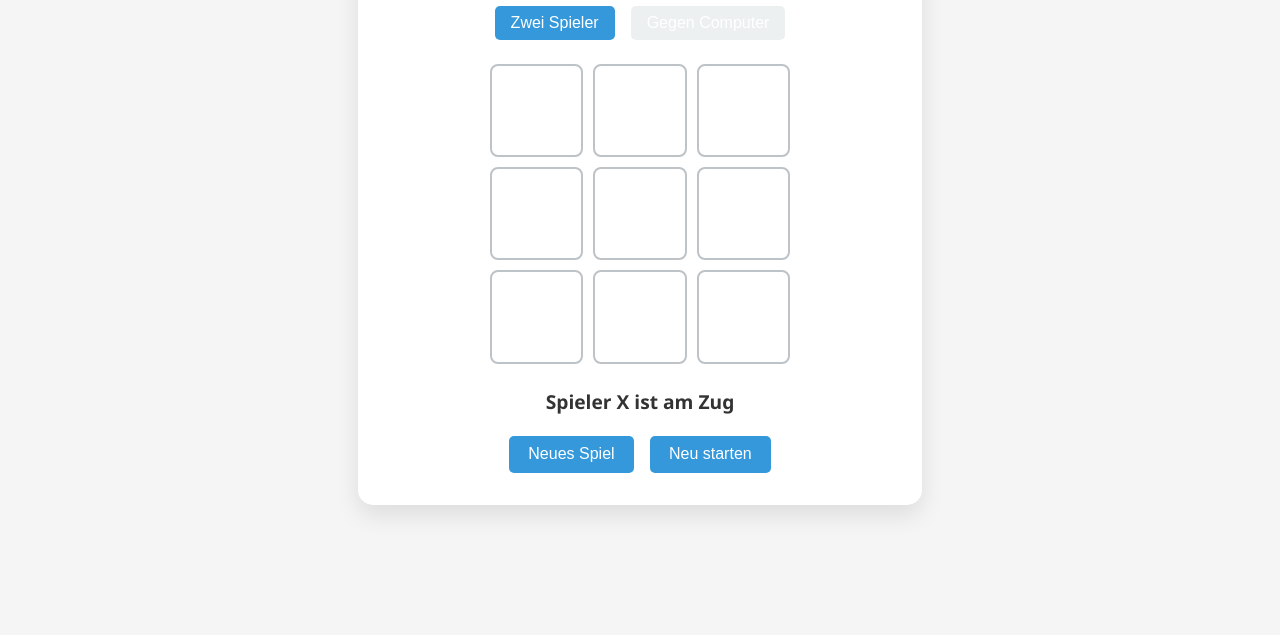
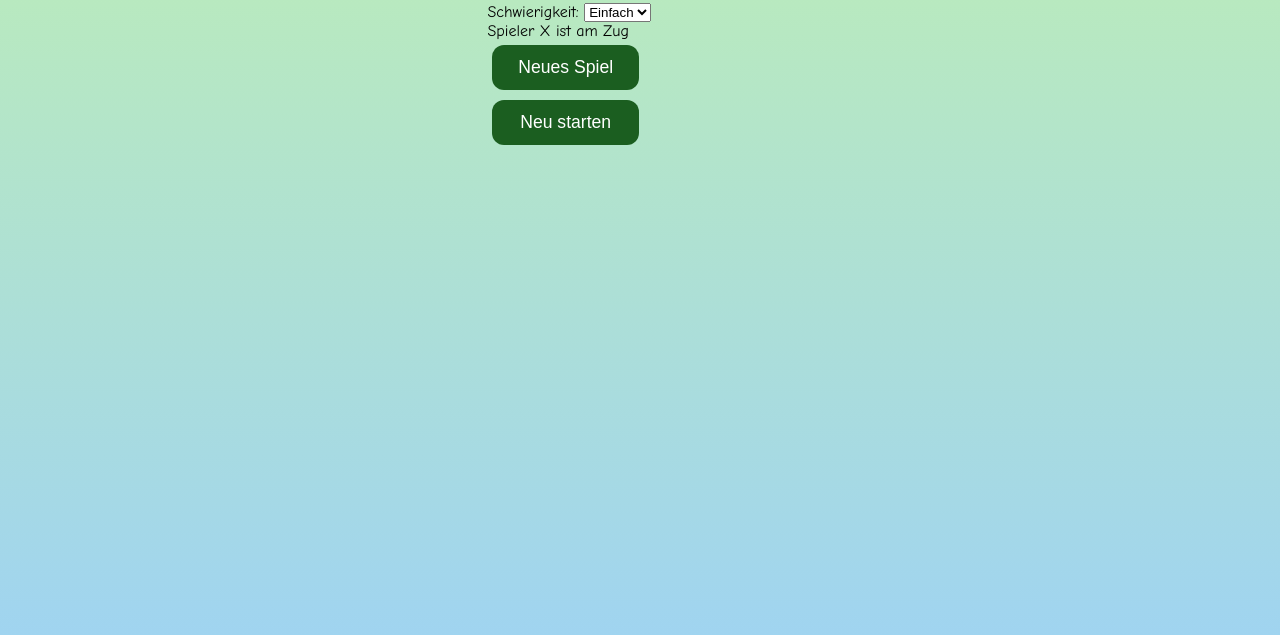
Before and after one commit to zorbotaba/spiele, a plain HTML site: page index.html in a window 1280 px wide. Shown: the part 205-840 px from the top of the page. Before the commit the page ends 800 px from the top, so only its background shows below. Drawn offline with Linux system fonts and the light colour scheme.

Commit message:
Update index.html

```diff
--- a/index.html
+++ b/index.html
@@ -6,134 +6,112 @@
     <title>Tic-Tac-Toe mit KI</title>
     <style>
       body {
-            font-family: 'Segoe UI', Tahoma, Geneva, Verdana, sans-serif;
+        font-family: 'Comic Sans MS', cursive, sans-serif;
+        background: linear-gradient(to bottom, #c0f0b0, #a0d4f0);
         display: flex;
         flex-direction: column;
         align-items: center;
-            justify-content: center;
         min-height: 100vh;
         margin: 0;
-            background-color: #f5f5f5;
-            color: #333;
-        }
-
-        .game-container {
-            background: white;
-            border-radius: 15px;
-            box-shadow: 0 10px 25px rgba(0,0,0,0.1);
-            padding: 2rem;
-            width: 100%;
-            max-width: 500px;
-            text-align: center;
+        padding: 20px 0;
+        position: relative;
       }
 
       h1 {
-            color: #2c3e50;
-            margin-bottom: 1.5rem;
+        margin: 0 0 20px 0;
+        color: #1b5e20;
+        font-size: 2rem;
+        text-align: center;
+        text-shadow: 1px 1px 2px #80c0ff;
+        padding: 0 10px;
       }
 
-        .game-mode {
+      .card-container {
+        perspective: 1000px;
+        width: 90%;
+        max-width: 450px;
         display: flex;
-            justify-content: center;
-            margin-bottom: 1.5rem;
+        flex-direction: column;
+        align-items: center;
       }
 
-        .mode-btn {
-            padding: 0.5rem 1rem;
-            margin: 0 0.5rem;
-            border: none;
-            border-radius: 5px;
-            background: #ecf0f1;
+      .card {
+        width: 100%;
+        padding: 25px;
+        background: linear-gradient(to bottom, #b2f2b2, #80d4ff);
+        border-radius: 20px;
+        box-shadow: 0 8px 25px rgba(0,0,0,0.3);
+        text-align: center;
+        font-size: 1.1rem;
         cursor: pointer;
-            transition: all 0.3s;
+        transition: transform 0.3s ease, box-shadow 0.3s ease;
+        margin-bottom: 20px;
       }
 
-        .mode-btn.active {
-            background: #3498db;
-            color: white;
+      .card:hover {
+        transform: scale(1.05) rotate(-1deg);
+        box-shadow: 0 12px 35px rgba(0,0,0,0.35);
       }
 
-        .board {
-            display: grid;
-            grid-template-columns: repeat(3, 1fr);
-            gap: 10px;
-            margin: 1.5rem auto;
-            max-width: 300px;
+      .category {
+        margin: 12px 0;
+        padding: 12px;
+        background: #80d4ff;
+        border-radius: 12px;
+        font-weight: bold;
+        color: #1b5e20;
       }
 
-        .cell {
-            aspect-ratio: 1/1;
-            background-color: white;
-            border: 2px solid #bdc3c7;
-            border-radius: 8px;
-            display: flex;
-            align-items: center;
-            justify-content: center;
-            font-size: 3rem;
-            cursor: pointer;
-            transition: all 0.3s;
-        }
-
-        .cell:hover {
-            background-color: #f8f9fa;
-            border-color: #3498db;
-        }
-
-        .cell.x {
-            color: #e74c3c;
-        }
-
-        .cell.o {
-            color: #2ecc71;
-        }
-
-        .status {
-            margin: 1rem 0;
-            font-size: 1.2rem;
-            font-weight: 600;
-            min-height: 2rem;
-        }
-
-        .controls {
-            display: flex;
-            justify-content: center;
-            gap: 1rem;
-            margin-top: 1rem;
+      .button-container {
+        text-align: center;
+        width: 100%;
       }
 
       button {
-            padding: 0.6rem 1.2rem;
-            font-size: 1rem;
-            background-color: #3498db;
-            color: white;
+        padding: 12px 25px;
+        font-size: 1.1rem;
         border: none;
-            border-radius: 5px;
+        border-radius: 12px;
+        background: #1b5e20;
+        color: #fff;
         cursor: pointer;
-            transition: background-color 0.3s;
+        transition: background 0.3s ease;
+        margin: 5px;
+        width: 48%;
       }
 
       button:hover {
-            background-color: #2980b9;
+        background: #145214;
       }
 
-        button:disabled {
-            background-color: #bdc3c7;
-            cursor: not-allowed;
+      .credits {
+        position: fixed;
+        bottom: 10px;
+        right: 15px;
+        font-size: 0.9rem;
+        color: #1b5e20;
       }
 
-        .difficulty {
-            margin: 1rem 0;
-            display: none;
+      /* Responsive Anpassungen */
+      @media (max-width: 600px) {
+        .card { font-size: 1rem; padding: 20px; }
+        h1 { font-size: 1.6rem; }
+        button { font-size: 1rem; padding: 10px; width: 100%; }
+        .category { font-size: 0.95rem; padding: 10px; }
       }
 
-        .difficulty.active {
-            display: block;
+      @media (min-width: 601px) and (max-width: 1024px) {
+        .card { font-size: 1.1rem; padding: 22px; }
+        h1 { font-size: 1.8rem; }
+        button { font-size: 1.05rem; padding: 12px; width: 48%; }
+        .category { font-size: 1.05rem; padding: 11px; }
       }
 
-        select {
-            padding: 0.5rem;
-            border-radius: 5px;
-            border: 1px solid #bdc3c7;
+      @media (min-width: 1025px) {
+        .card { font-size: 1.2rem; padding: 25px; }
+        h1 { font-size: 2rem; }
+        button { font-size: 1.1rem; padding: 12px; width: 48%; }
+        .category { font-size: 1.1rem; padding: 12px; }
       }
     </style>
     </head>
@@ -422,4 +400,5 @@
         });
     </script>
 </body>
+
 </html>
```
Lines whose indentation alone changed are shown as unchanged.
